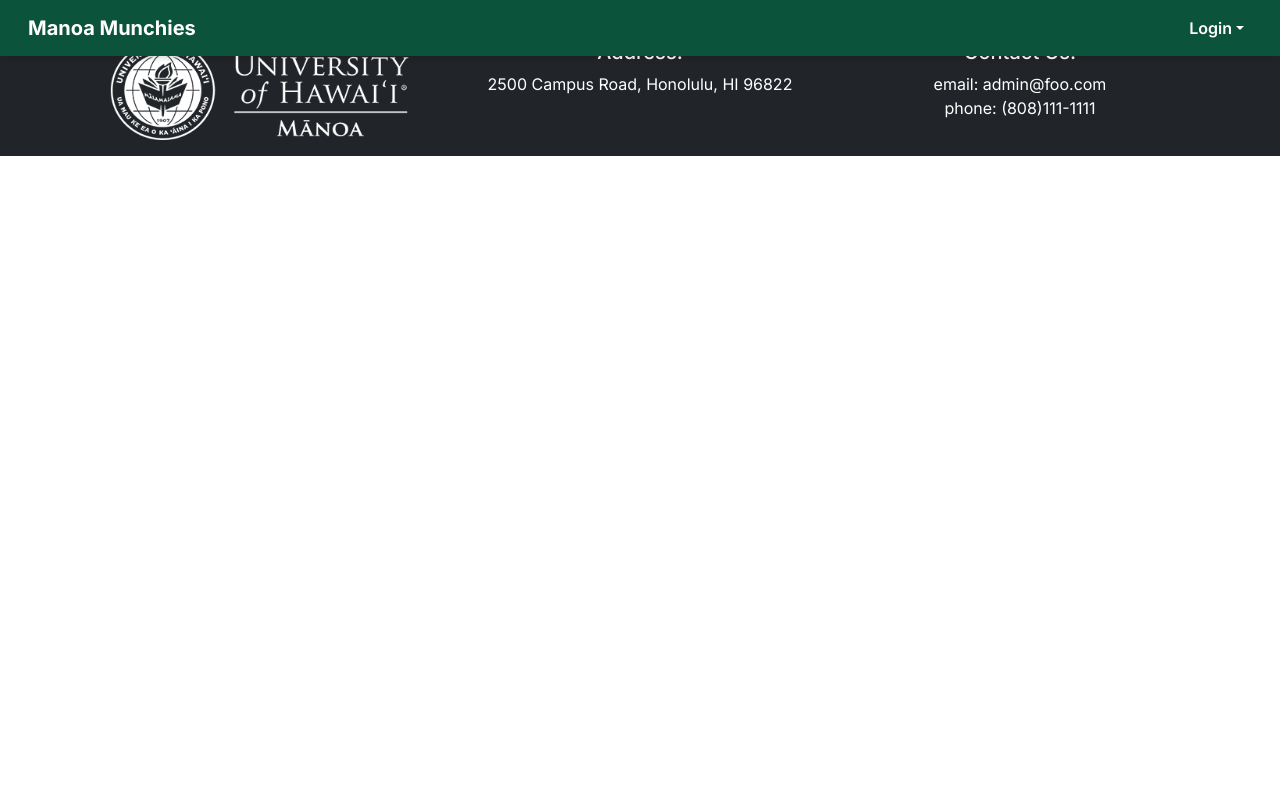
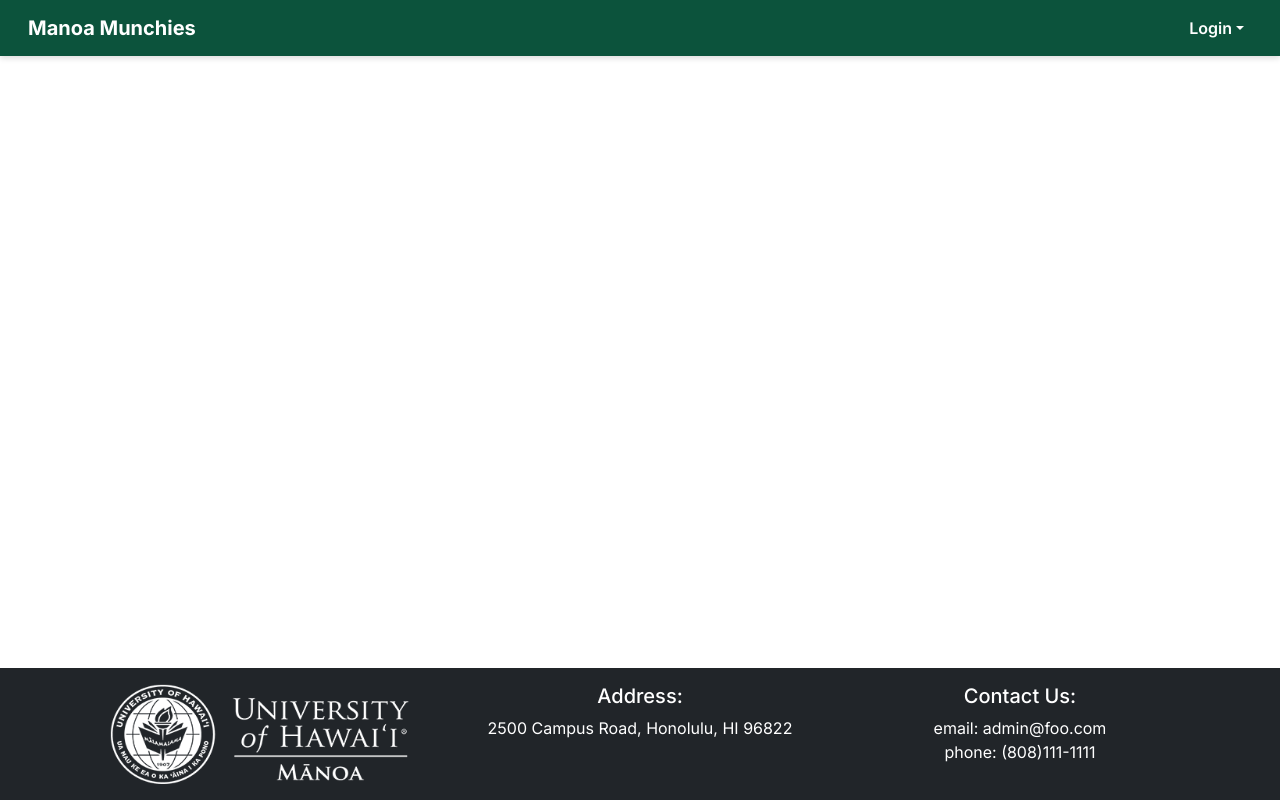
Before and after one commit to eibanezUH/Manoa-Munchies-Nextjs, a Next.js app: page /user in a window 1280 px wide. Built offline with nearby package versions, Linux system fonts and the light colour scheme; no server answers.

Commit message:
Fixed Spacing and Edit Menu Submit

```diff
--- a/src/app/layout.tsx
+++ b/src/app/layout.tsx
@@ -9,8 +9,8 @@ import Providers from './providers';
 const inter = Inter({ subsets: ['latin'] });
 
 export const metadata: Metadata = {
-  title: 'Next.js Application Template',
-  description: 'Generated by ics-software-engineering.github.io',
+  title: 'UniBites',
+  description: 'Discover Hand-Picked Food Options from University of Hawaii at Manoa',
 };
 
 export default function RootLayout({
@@ -19,12 +19,15 @@ export default function RootLayout({
   children: React.ReactNode;
 }>) {
   const classString = `${inter.className} wrapper`;
+
   return (
     <html lang="en">
-      <body className={classString}>
+      <body className={`${classString} d-flex flex-column min-vh-100`}>
         <Providers>
           <NavBar />
-          {children}
+          <main className="flex-grow-1">
+            {children}
+          </main>
           <Footer />
         </Providers>
       </body>
--- a/src/components/EditMenuForm.tsx
+++ b/src/components/EditMenuForm.tsx
@@ -29,7 +29,6 @@ const EditMenuForm = ({ menuItem }: { menuItem: MenuItem }) => {
       specialDays: Array.isArray(menuItem.specialDays)
         ? menuItem.specialDays
         : (menuItem.specialDays as string).split(','),
-
     },
   });
 
@@ -46,8 +45,8 @@ const EditMenuForm = ({ menuItem }: { menuItem: MenuItem }) => {
     setLoading(true);
     const updatedData = {
       ...data,
-      ingredients: data.ingredients.map((i: any) => i.value).join(','),
-      specialDays: data.specialDays.join(','),
+      ingredients: data.ingredients.map((i: any) => i.value),
+      specialDays: data.specialDays,
     };
     await editMenu(updatedData);
     swal('Success', 'Your item has been updated', 'success', { timer: 2000 });
```
